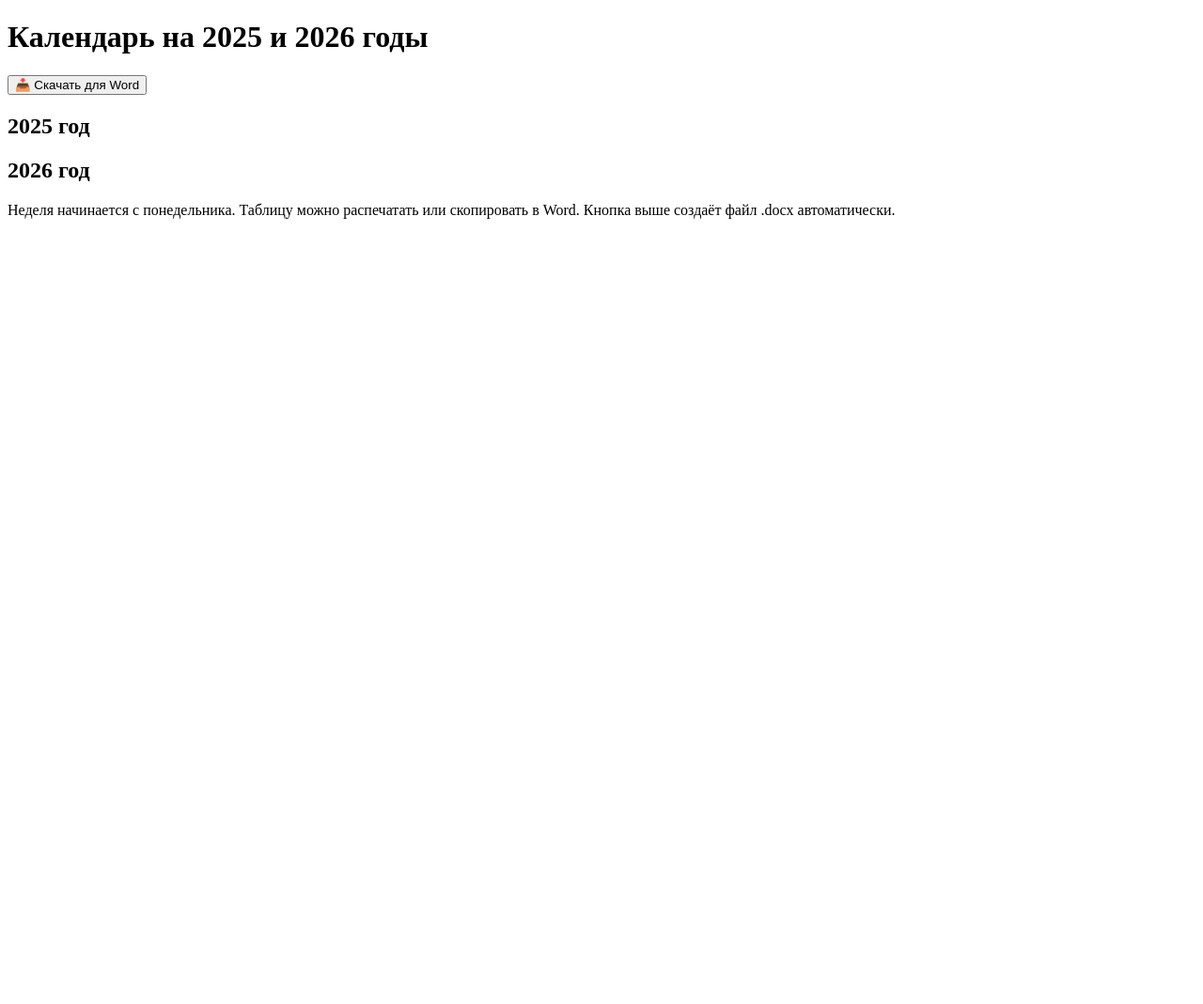
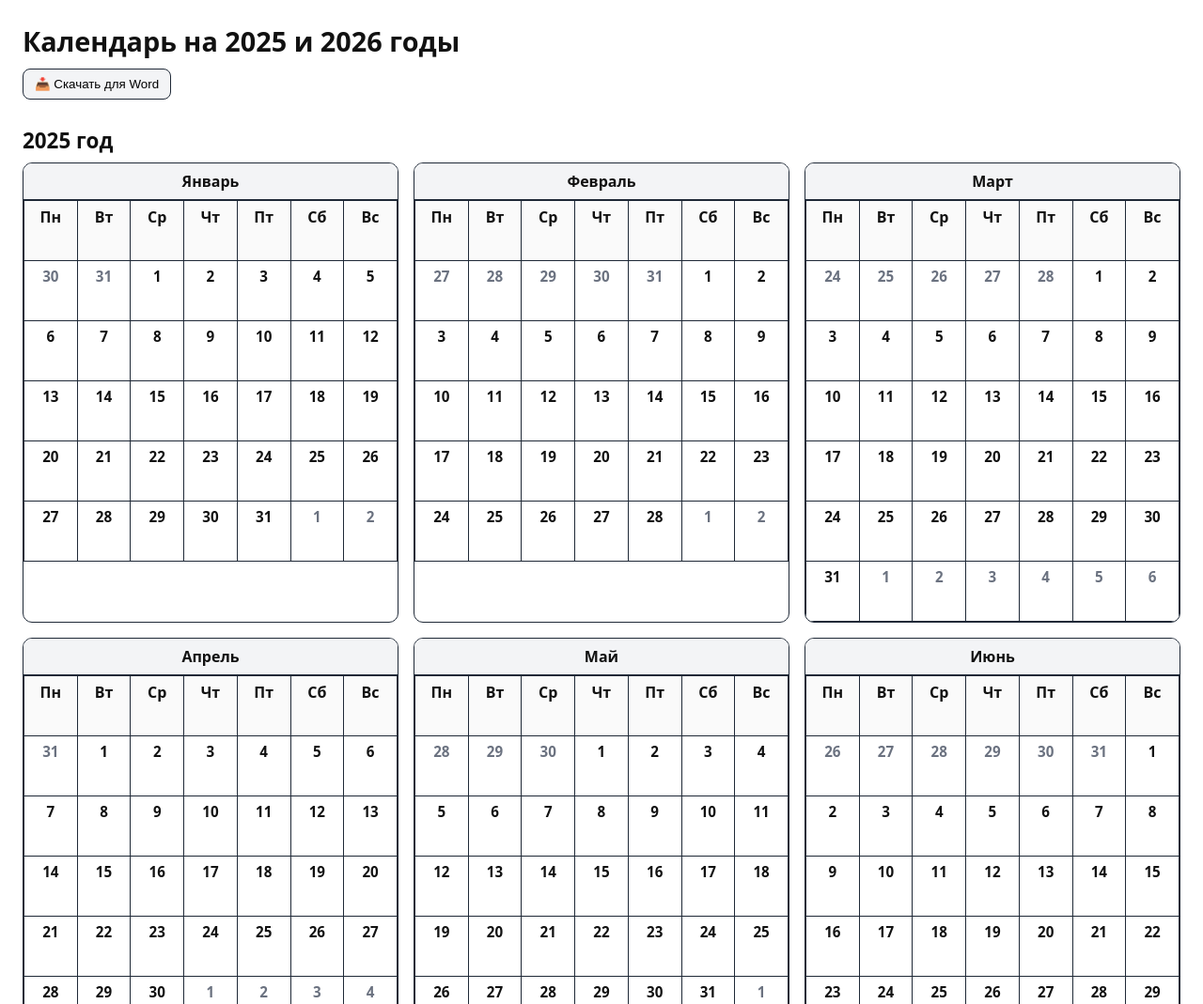
Before and after one commit to Ts8r/calendar-ru-2025-2026, a plain HTML site: page index.html in a window 1280 px wide. Shown: the top 1069 px of the page at 94% size. Before the commit the page ends 800 px from the top, so only its background shows below. Drawn offline with Linux system fonts and the light colour scheme.

Commit message:
Update index.html

```diff
--- a/index.html
+++ b/index.html
@@ -3,36 +3,163 @@
 <head>
 <meta charset="utf-8" />
 <meta name="viewport" content="width=device-width, initial-scale=1" />
-  <title>Календарь 2025–2026 (русский)</title>
-  <link rel="stylesheet" href="styles.css" />
-  <!-- Librairie pour générer le .docx (ok en ligne via GitHub Pages) -->
+<title>Календарь 2025–2026</title>
+<!-- Librairie DOCX pour l’export Word (CDN, marche en ligne) -->
 <script src="https://cdnjs.cloudflare.com/ajax/libs/docx/8.3.2/docx.umd.min.js" defer></script>
-  <script src="app.js" defer></script>
+<style>
+  :root { --border:#1f2937; --muted:#6b7280; --accent:#2563eb; }
+  * { box-sizing: border-box; }
+  body { font-family: system-ui, -apple-system, "Segoe UI", Roboto, Arial, "Noto Sans", sans-serif; margin: 24px; color:#111; }
+  h1 { margin: 0 0 10px 0; font-size: 1.8rem; }
+  .controls { margin: 8px 0 16px 0; }
+  .controls button { padding: 8px 12px; border:1px solid var(--border); background:#f3f4f6; cursor:pointer; border-radius:8px; }
+  .year { margin-top: 28px; page-break-inside: avoid; }
+  .year > h2 { margin:0 0 8px 0; font-size:1.4rem; }
+  .grid { display: grid; grid-template-columns: repeat(3, 1fr); gap: 16px; }
+  .month { border:1px solid var(--border); border-radius: 10px; overflow: hidden; background:#fff; }
+  .month h3 { margin: 0; padding: 8px 10px; background:#f3f4f6; font-size: 1rem; text-align: center; border-bottom:1px solid var(--border); }
+  table { width: 100%; border-collapse: collapse; table-layout: fixed; }
+  th, td { border: 1px solid var(--border); text-align: center; vertical-align: top; padding: 6px 4px; height: 64px; }
+  thead th { background: #fafafa; font-weight: 600; }
+  .num { font-weight: 600; font-size: 0.95rem; }
+  .muted { color: var(--muted); }
+  .today { outline: 2px solid var(--accent); outline-offset: -2px; background: #eef6ff; }
+  @media print { body{margin:0.7cm} .controls{display:none} .grid{gap:10px} th,td{height:56px;padding:4px 3px} .month{break-inside:avoid} }
+</style>
 </head>
 <body>
-  <header class="top">
   <h1>Календарь на 2025 и 2026 годы</h1>
   <div class="controls">
     <button id="downloadWord" type="button">📥 Скачать для Word</button>
-      <noscript>Для загрузки .docx включите JavaScript.</noscript>
   </div>
-  </header>
 
-  <main>
   <section class="year" aria-label="Календарь 2025 года">
     <h2>2025 год</h2>
     <div class="grid" id="grid-2025"></div>
   </section>
 
-    <section class="year pagebreak" aria-label="Календарь 2026 года">
+  <section class="year" aria-label="Календарь 2026 года">
     <h2>2026 год</h2>
     <div class="grid" id="grid-2026"></div>
   </section>
-  </main>
 
-  <footer class="note">
-    Неделя начинается с понедельника. Таблицу можно распечатать или
-    скопировать в Word. Кнопка выше создаёт файл .docx автоматически.
+  <footer style="margin-top:12px;color:#374151;font-size:.93rem">
+    Неделя начинается с понедельника. Таблицу можно распечатать или скопировать в Word. Кнопка создаёт .docx.
   </footer>
+
+<script>
+document.addEventListener("DOMContentLoaded", () => {
+  const MONTHS = ["Январь","Февраль","Март","Апрель","Май","Июнь","Июль","Август","Сентябрь","Октябрь","Ноябрь","Декабрь"];
+  const DOW    = ["Пн","Вт","Ср","Чт","Пт","Сб","Вс"];
+  const today  = new Date();
+
+  const daysInMonth = (y,m)=> new Date(y,m+1,0).getDate();
+  const mondayIndex = (jsDay)=> (jsDay+6)%7; // 0=Sun..6=Sat -> 0=Mon..6=Sun
+
+  function buildMonthTable(year, monthIndex){
+    const wrap=document.createElement("div");
+    wrap.className="month";
+    const h=document.createElement("h3"); h.textContent=MONTHS[monthIndex]; wrap.appendChild(h);
+
+    const tbl=document.createElement("table");
+    const thead=document.createElement("thead");
+    const trh=document.createElement("tr");
+    DOW.forEach(lbl=>{ const th=document.createElement("th"); th.textContent=lbl; trh.appendChild(th); });
+    thead.appendChild(trh); tbl.appendChild(thead);
+
+    const tbody=document.createElement("tbody");
+    const first=new Date(year,monthIndex,1);
+    const offset=mondayIndex(first.getDay());
+    const dim=daysInMonth(year,monthIndex);
+    const prevDim=daysInMonth(year,monthIndex-1);
+    let day=1, next=1;
+
+    for(let w=0;w<6;w++){
+      const tr=document.createElement("tr");
+      for(let d=0;d<7;d++){
+        const td=document.createElement("td");
+        const idx=w*7+d;
+        let display, isCurr=true, cellDate;
+
+        if(idx<offset){ display=prevDim-(offset-1-idx); isCurr=false; cellDate=new Date(year,monthIndex-1,display); }
+        else if(day<=dim){ display=day++; cellDate=new Date(year,monthIndex,display); }
+        else { display=next++; isCurr=false; cellDate=new Date(year,monthIndex+1,display); }
+
+        const num=document.createElement("div");
+        num.className="num"+(isCurr?"":" muted");
+        num.textContent=display;
+        td.appendChild(num);
+
+        const isToday=isCurr && cellDate.getFullYear()===today.getFullYear() && cellDate.getMonth()===today.getMonth() && cellDate.getDate()===today.getDate();
+        if(isToday) td.classList.add("today");
+
+        tr.appendChild(td);
+      }
+      tbody.appendChild(tr);
+      if(w>=4){
+        const hasCurrent=Array.from(tr.children).some(td=>!td.firstChild.className.includes("muted"));
+        if(!hasCurrent){ tbody.removeChild(tr); break; }
+      }
+    }
+    tbl.appendChild(tbody);
+    wrap.appendChild(tbl);
+    return wrap;
+  }
+
+  function renderYear(year, containerId){
+    const grid=document.getElementById(containerId);
+    for(let m=0;m<12;m++) grid.appendChild(buildMonthTable(year,m));
+  }
+
+  renderYear(2025,"grid-2025");
+  renderYear(2026,"grid-2026");
+
+  // ---- Export Word ----
+  document.getElementById("downloadWord").addEventListener("click", async () => {
+    if(!window.docx){ alert("La librairie docx n'est pas chargée."); return; }
+    const { Document, Packer, Paragraph, Table, TableRow, TableCell, WidthType, HeadingLevel } = window.docx;
+
+    const doc=new Document({ sections: [] });
+
+    [2025,2026].forEach(year=>{
+      const children=[ new Paragraph({ text: `${year} год`, heading: HeadingLevel.HEADING_1 }) ];
+      for(let m=0;m<12;m++){
+        children.push(new Paragraph({ text: MONTHS[m], heading: HeadingLevel.HEADING_2 }));
+        const headerRow=new TableRow({
+          children: DOW.map(lbl=> new TableCell({ width:{size:100/7,type:WidthType.PERCENTAGE}, children:[ new Paragraph(lbl) ] }))
+        });
+        const rows=[headerRow];
+
+        const first=new Date(year,m,1);
+        const offset=mondayIndex(first.getDay());
+        const dim=daysInMonth(year,m);
+        let day=1;
+
+        for(let w=0;w<6;w++){
+          const cells=[];
+          for(let d=0;d<7;d++){
+            const idx=w*7+d;
+            const txt=(idx>=offset && day<=dim)? String(day++) : "";
+            cells.push(new TableCell({ children:[ new Paragraph(txt) ] }));
+          }
+          rows.push(new TableRow({ children: cells }));
+          if(day>dim) break;
+        }
+        children.push(new Table({ rows }));
+      }
+      doc.addSection({ children });
+    });
+
+    const blob=await Packer.toBlob(doc);
+    const a=document.createElement("a");
+    a.href=URL.createObjectURL(blob);
+    a.download="Календарь-2025-2026.docx";
+    document.body.appendChild(a);
+    a.click();
+    a.remove();
+    setTimeout(()=>URL.revokeObjectURL(a.href),1000);
+  });
+});
+</script>
 </body>
 </html>
```
Lines whose indentation alone changed are shown as unchanged.
